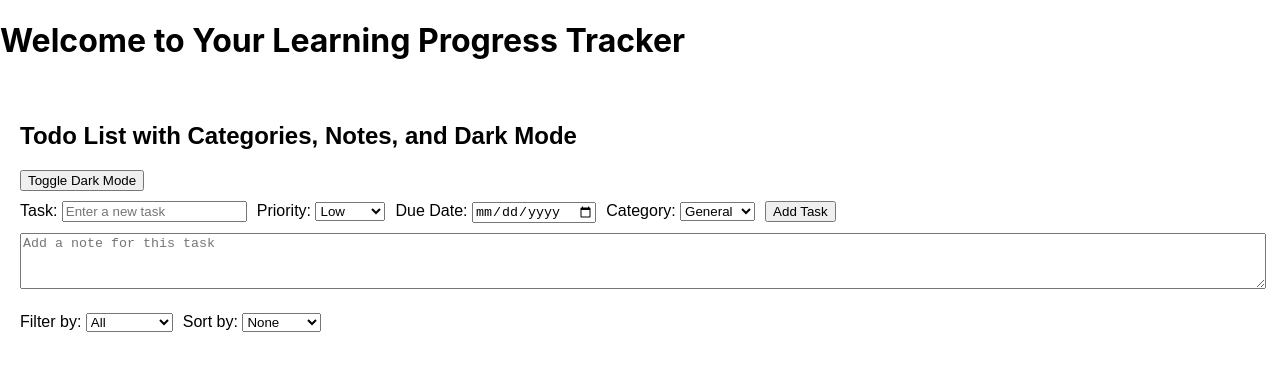
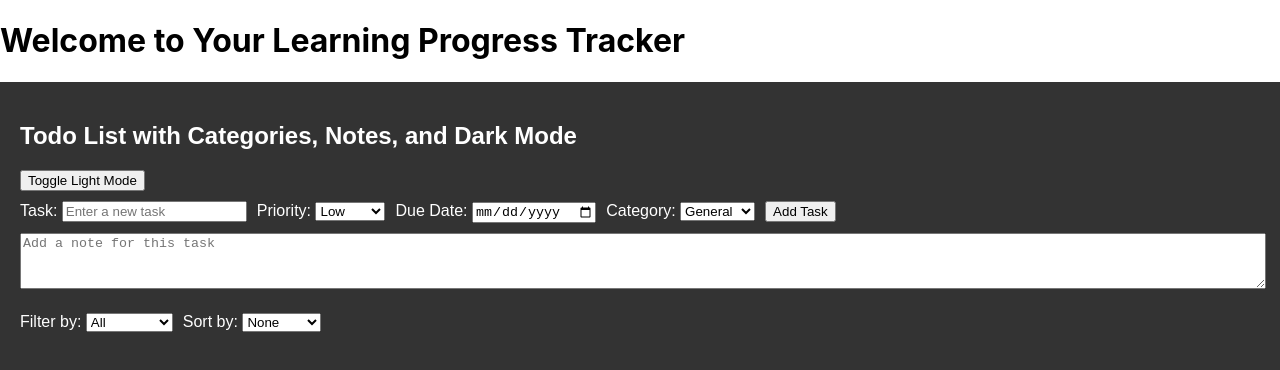
Before and after one commit to avinashvermaaa/web_dev, a React (Create React App) app in the folder A_Fullstack/React_js/day1/todo-app/: page / in a window 1280 px wide. Shown: the top 370 px of the page. Built offline with nearby package versions, Linux system fonts and the light colour scheme.

Commit message:
Todo-app -> default app in dark mode
changed default app theme to dark mode

```diff
--- a/A_Fullstack/React_js/day1/todo-app/src/Todo.js
+++ b/A_Fullstack/React_js/day1/todo-app/src/Todo.js
@@ -14,7 +14,7 @@ function Todo() {
   // State to manage filtering, sorting, and dark mode
   const [filter, setFilter] = useState("All");
   const [sortBy, setSortBy] = useState("None");
-  const [darkMode, setDarkMode] = useState(false); // Dark mode toggle
+  const [darkMode, setDarkMode] = useState(true); // Dark mode toggle
 
   // Load tasks and dark mode state from localStorage on initial render
   useEffect(() => {
```
